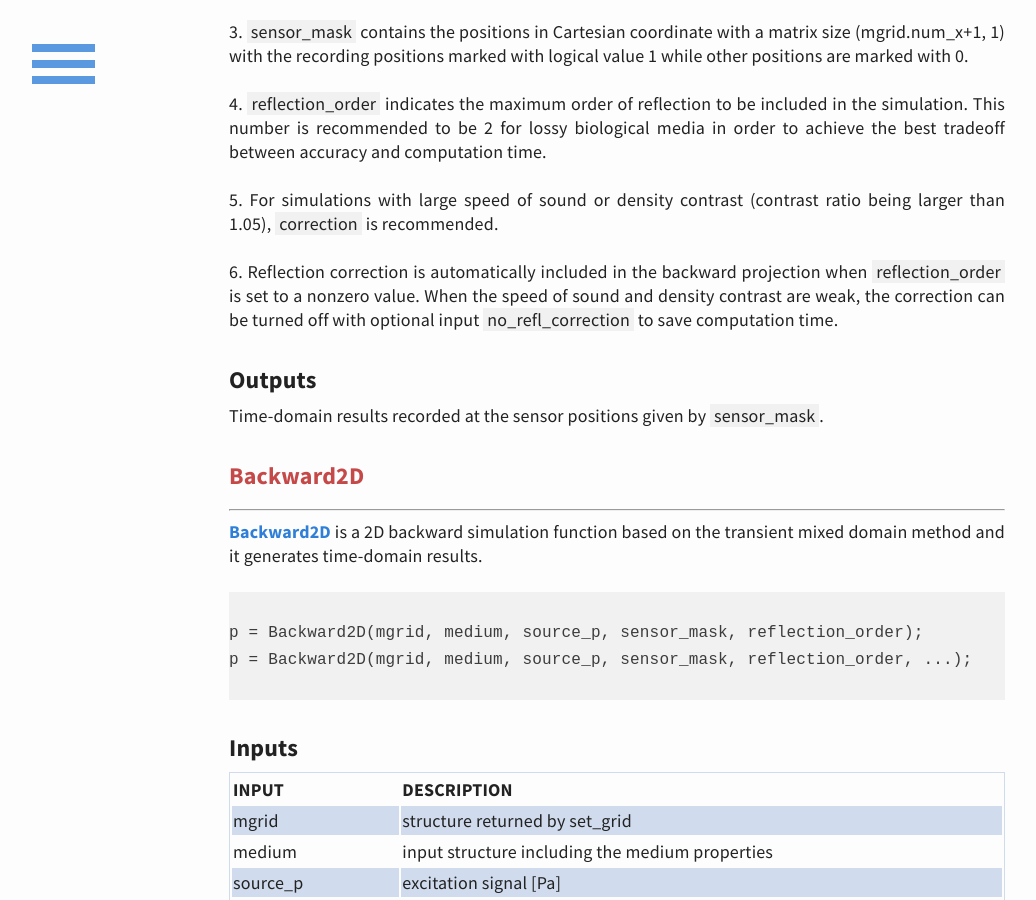
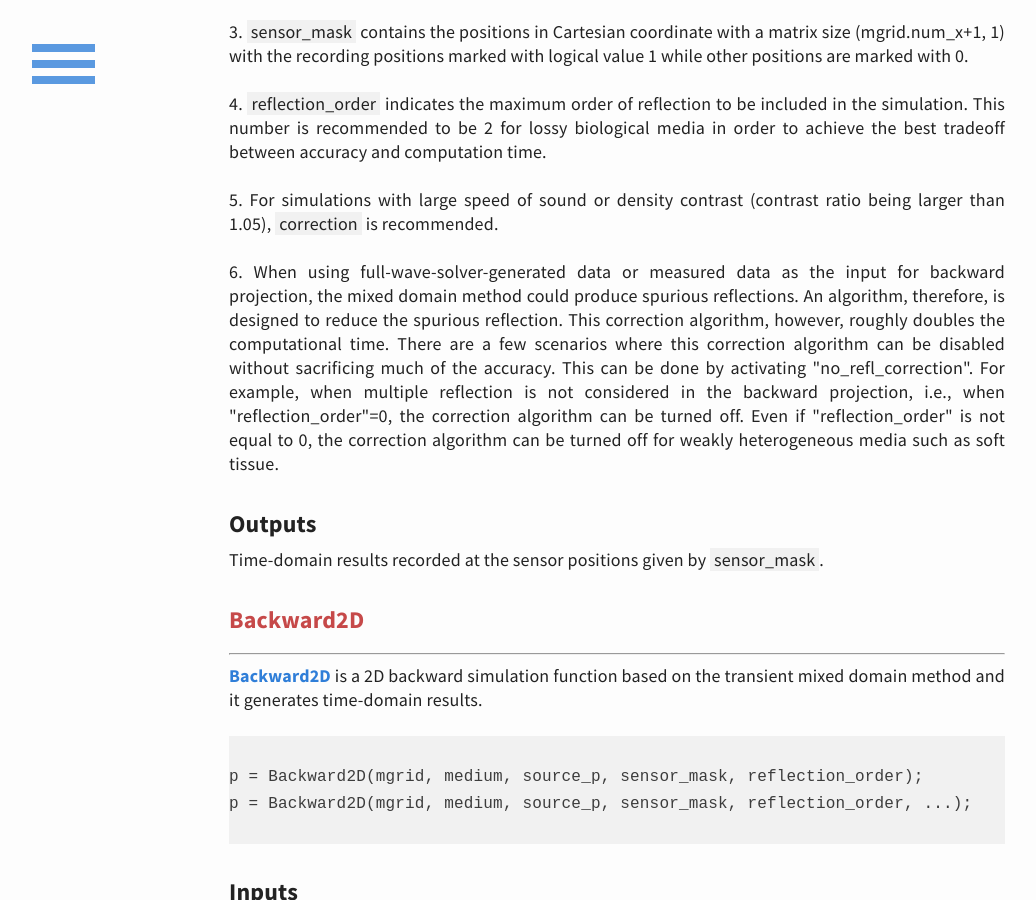
Before and after one commit to m-SOUND/mSOUND, a Jekyll site: the page built from function.html, in a window 1280 px wide and 900 px high, scrolled down 12763 px. Shown: the whole window, without its empty margins (23-1059 px from the left). Built offline with Jekyll 4.4.1, drawn with Linux system fonts in a browser that asks for light colours; some of the changed text lies outside the part shown.

Commit message:
Update function.html

```diff
--- a/function.html
+++ b/function.html
@@ -794,11 +794,13 @@ p = Backward1D(mgrid, medium, source_p, sensor_mask, reflection_order, ...);
  <br><br>5. For simulations with large speed of sound or density contrast (contrast ratio being larger than 1.05),
  <span style="background-color:#f1f1f1">correction</span> is recommended.
 
- <br><br>6. Reflection correction is automatically included in the
- backward projection when <span style="background-color:#f1f1f1">reflection_order</span> is set to a nonzero value. When the speed of
- sound and density contrast are weak, the correction can be turned off with optional input
-<span style="background-color:#f1f1f1">no_refl_correction</span> to save computation time.
-
+ <br><br>6. When using full-wave-solver-generated data or measured data as the input for backward projection, the mixed domain method could
+ produce spurious reflections. An algorithm, therefore, is designed to reduce the spurious reflection. This correction algorithm,
+ however, roughly doubles the computational time. There are a few scenarios where this correction algorithm can be disabled without
+ sacrificing much of the accuracy. This can be done by activating "no_refl_correction". For example, when multiple reflection is
+ not considered in the backward projection, i.e., when "reflection_order"=0, the correction algorithm can be turned off.
+ Even if "reflection_order" is not equal to 0, the correction algorithm can be turned off for weakly heterogeneous media such as
+ soft tissue.
 </p>
 
 <h3>Outputs</h3>
@@ -886,10 +888,13 @@ p = Backward2D(mgrid, medium, source_p, sensor_mask, reflection_order, ...);
  <br><br>5. For simulations with large speed of sound or density contrast (contrast ratio being larger than 1.05),
  <span style="background-color:#f1f1f1">correction</span> is recommended.
 
- <br><br>6. Reflection correction is automatically included in the
- backward projection when <span style="background-color:#f1f1f1">reflection_order</span> is set to a nonzero value. When the speed of
- sound and density contrast are weak, the correction can be turned off with optional input
-<span style="background-color:#f1f1f1">no_refl_correction</span> to save computation time.
+ <br><br>6. When using full-wave-solver-generated data or measured data as the input for backward projection, the mixed domain method could
+ produce spurious reflections. An algorithm, therefore, is designed to reduce the spurious reflection. This correction algorithm,
+ however, roughly doubles the computational time. There are a few scenarios where this correction algorithm can be disabled without
+ sacrificing much of the accuracy. This can be done by activating "no_refl_correction". For example, when multiple reflection is
+ not considered in the backward projection, i.e., when "reflection_order"=0, the correction algorithm can be turned off.
+ Even if "reflection_order" is not equal to 0, the correction algorithm can be turned off for weakly heterogeneous media such as
+ soft tissue.
 
  <br><br>7. By invoking <span style="background-color:#f1f1f1">NRL</span>, non-reflecting layers are added to the computational
  domain and would minimize the spatial aliasing error. If the non-reflecting layer is activated,
@@ -988,10 +993,13 @@ p = Backward3D(mgrid, medium, source_p, sensor_mask, reflection_order, ...);
  <br><br>5. For simulations with large speed of sound or density contrast (contrast ratio being larger than 1.05),
  <span style="background-color:#f1f1f1">correction</span> is recommended.
 
- <br><br>6. Reflection correction is automatically included in the
- backward projection when <span style="background-color:#f1f1f1">reflection_order</span> is set to a nonzero value. When the speed of
- sound and density contrast are weak, the correction can be turned off with optional input
-<span style="background-color:#f1f1f1">no_refl_correction</span> to save computation time.
+ <br><br>6. When using full-wave-solver-generated data or measured data as the input for backward projection, the mixed domain
+ method could produce spurious reflections. An algorithm, therefore, is designed to reduce the spurious reflection. This correction
+ algorithm, however, roughly doubles the computational time. There are a few scenarios where this correction algorithm can be
+ disabled without sacrificing much of the accuracy. This can be done by activating "no_refl_correction". For example,
+ when multiple reflection is not considered in the backward projection, i.e., when "reflection_order"=0, the correction algorithm
+ can be turned off. Even if "reflection_order" is not equal to 0, the correction algorithm can be turned off for weakly
+ heterogeneous media such as soft tissue.
 
  <br><br>7. By invoking <span style="background-color:#f1f1f1">NRL</span>, non-reflecting layers are added to the computational
  domain and would minimize the spatial aliasing error. If the non-reflecting layer is activated,
@@ -1085,10 +1093,13 @@ p = Backward2D_fund(mgrid, medium, source_p, omega_c, reflection_order...);
  <br><br>4. For simulations with large speed of sound or density contrast (contrast ratio being larger than 1.05),
  <span style="background-color:#f1f1f1">correction</span> is recommended.
 
- <br><br>5. Reflection correction is automatically included in the
- backward projection when <span style="background-color:#f1f1f1">reflection_order</span> is set to a nonzero value. When the speed of
- sound and density contrast are weak, the correction can be turned off with optional input
-<span style="background-color:#f1f1f1">no_refl_correction</span> to save computation time.
+ <br><br>5. When using full-wave-solver-generated data or measured data as the input for backward projection, the mixed domain
+ method could produce spurious reflections. An algorithm, therefore, is designed to reduce the spurious reflection. This correction
+ algorithm, however, roughly doubles the computational time. There are a few scenarios where this correction algorithm can be
+ disabled without sacrificing much of the accuracy. This can be done by activating "no_refl_correction". For example,
+ when multiple reflection is not considered in the backward projection, i.e., when "reflection_order"=0, the correction algorithm
+ can be turned off. Even if "reflection_order" is not equal to 0, the correction algorithm can be turned off for weakly
+ heterogeneous media such as soft tissue.
 
  <br><br>6. By invoking <span style="background-color:#f1f1f1">NRL</span>, non-reflecting layers are added to the computational
  domain and would minimize the spatial aliasing error. If the non-reflecting layer is activated,
@@ -1178,10 +1189,13 @@ p = Backward3D_fund(mgrid, medium, source_p, omega_c, reflection_order, ...);
  <br><br>4. For simulations with large speed of sound or density contrast (contrast ratio being larger than 1.05),
  <span style="background-color:#f1f1f1">correction</span> is recommended.
 
- <br><br>6. Reflection correction is automatically included in the
- backward projection when <span style="background-color:#f1f1f1">reflection_order</span> is set to a nonzero value. When the speed of
- sound and density contrast are weak, the correction can be turned off with optional input
-<span style="background-color:#f1f1f1">no_refl_correction</span> to save computation time.
+ <br><br>5. When using full-wave-solver-generated data or measured data as the input for backward projection, the mixed domain
+ method could produce spurious reflections. An algorithm, therefore, is designed to reduce the spurious reflection. This correction
+ algorithm, however, roughly doubles the computational time. There are a few scenarios where this correction algorithm can be
+ disabled without sacrificing much of the accuracy. This can be done by activating "no_refl_correction". For example,
+ when multiple reflection is not considered in the backward projection, i.e., when "reflection_order"=0, the correction algorithm
+ can be turned off. Even if "reflection_order" is not equal to 0, the correction algorithm can be turned off for weakly
+ heterogeneous media such as soft tissue.
 
  <br><br>6. By invoking <span style="background-color:#f1f1f1">NRL</span>, non-reflecting layers are added to the computational
  domain and would minimize the spatial aliasing error. If the non-reflecting layer is activated,
```
